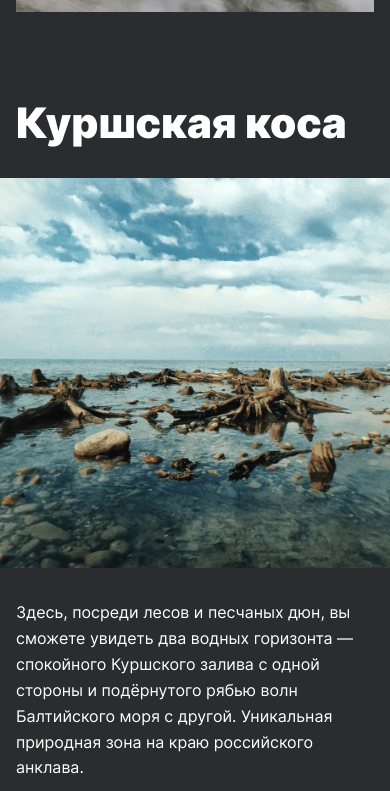
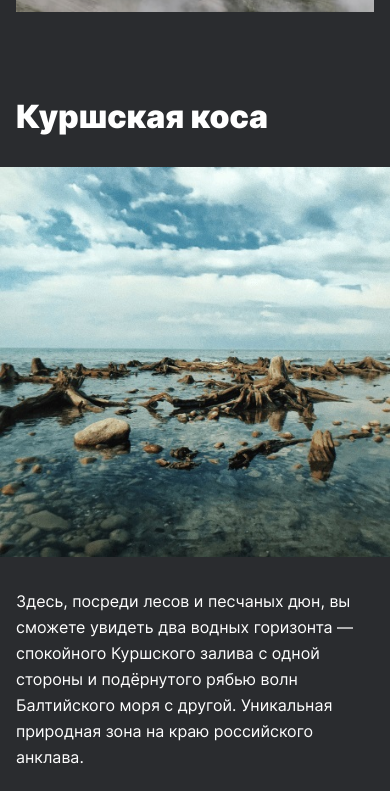
Before and after one commit to yuliaiv-iv/russian-travel, a plain HTML site: page index.html in a window 390 px wide. Shown: the part 4673-5464 px from the top of the page. Drawn offline with Linux system fonts and the light colour scheme.

Commit message:
place title update

```diff
--- a/blocks/photo-grid/photo-grid.css
+++ b/blocks/photo-grid/photo-grid.css
@@ -12,7 +12,6 @@
 @media screen and (max-width: 1279px) {
     .photo-grid {
         grid-gap: 14px;
-        padding: 0 48px;
     }
 }
 @media screen and (max-width: 1023px) {
--- a/blocks/place/__title/place__title.css
+++ b/blocks/place/__title/place__title.css
@@ -1,28 +1,19 @@
 .place__title {
     font-weight: bold;
     font-size: 72px;
-    line-height: 1.05;
+    line-height: 1.06;
     margin: 0;
     margin-bottom: 48px;
 }
 
-@media screen and (max-width: 1023px) {
-    .place__title {
-        font-size: 72px;
-        line-height: 1.09;
-    }
-}
 @media screen and (max-width: 856px) {
     .place__title {
         font-size: 42px;
-        line-height: 1.09;
+        line-height: 1.1;
     }
 }
-
 @media screen and (max-width: 767px) {
     .place__title {
-        font-size: 42px;
-        line-height: 1.09;
         margin-bottom: 24px;
     }
 }
@@ -31,5 +22,7 @@
         margin-bottom: 32px;
         margin-left: 16px;
         margin-right: 16px;
+        font-size: 32px;
+        line-height: 1.09;
     }
 }
--- a/blocks/places/places.css
+++ b/blocks/places/places.css
@@ -19,7 +19,6 @@
 }
 @media screen and (max-width: 767px) {
     .places {
-        margin-top: 88px;
         width: calc(100% - 12px*2);
     }
 }
```
